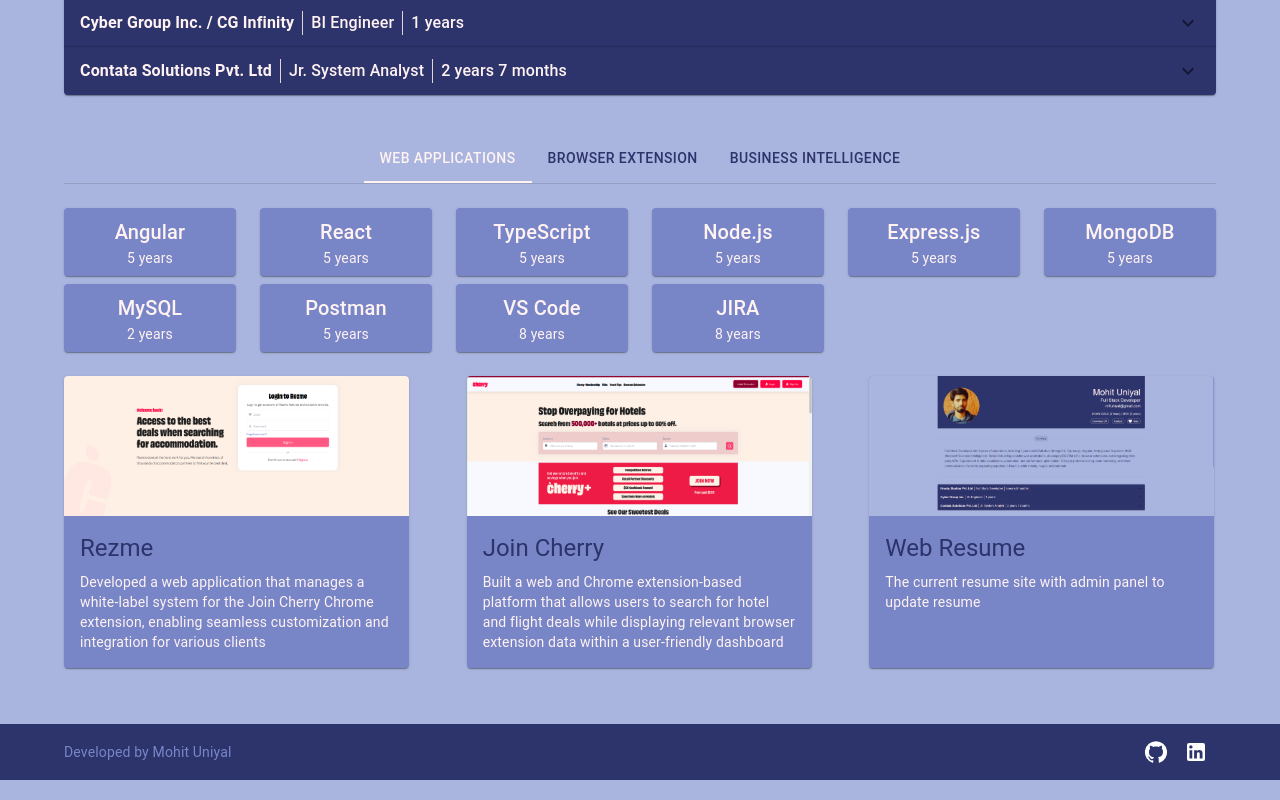
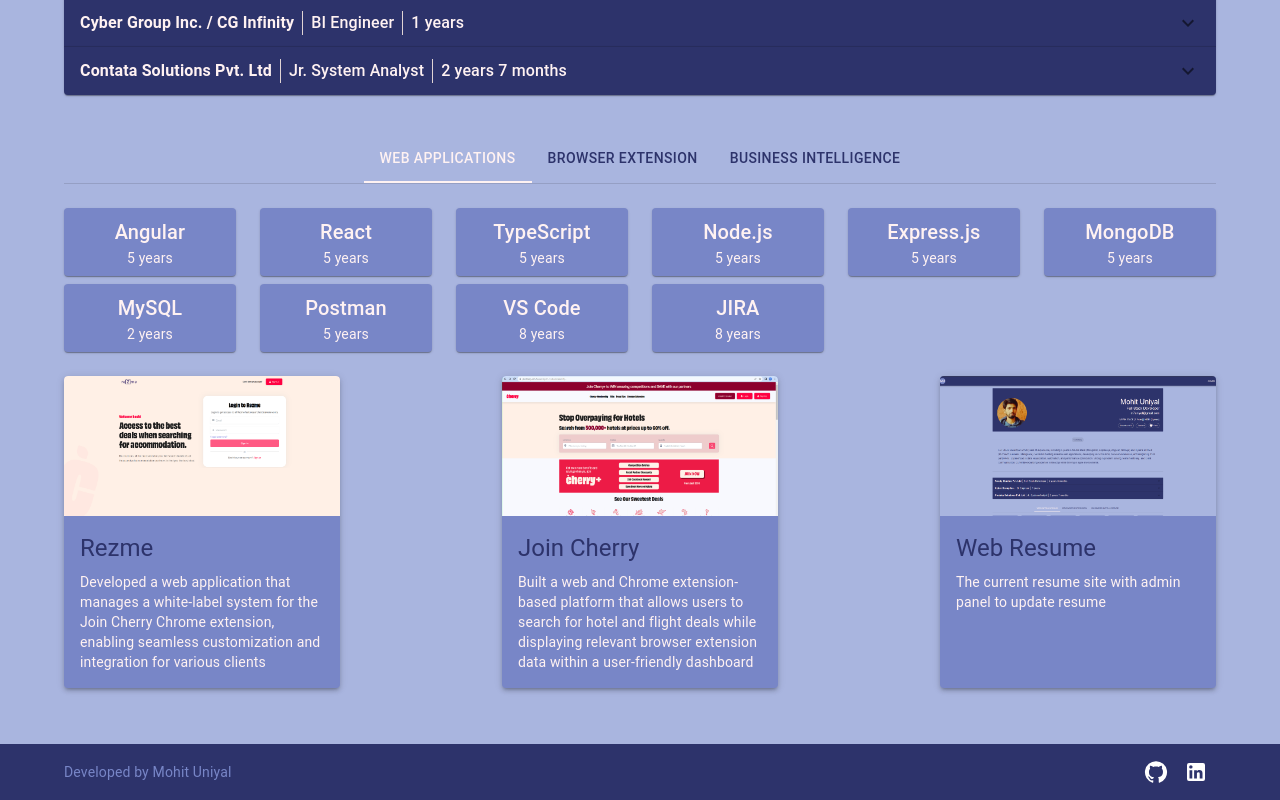
Before and after one commit to Mohit7th/resume, a React (Create React App) app: page / in a window 1280 px wide. Shown: the part 732-1532 px from the top of the page. Built offline with nearby package versions, Linux system fonts and the light colour scheme.

Commit message:
optimization and added animation

```diff
--- a/src/components/admin/SkillsBlock.tsx
+++ b/src/components/admin/SkillsBlock.tsx
@@ -76,8 +76,8 @@
                 </Grid>
             </Grid>
             <Grid container spacing={2}>
-                {Object.keys(skills).map((skillKey) => (
-                    <Grid size={{ xs: 12, md: 6 }} key={skillKey}>
+                {Object.keys(skills).map((skillKey, idx) => (
+                    <Grid size={{ xs: 12, md: 6 }} key={skillKey+idx}>
                         <h3>{skillKey.replace("-", " ")}</h3>
                         {skills[skillKey as SkillCategory].map(
                             (tech, index) => (
--- a/src/components/data.tsx
+++ b/src/components/data.tsx
@@ -314,6 +314,16 @@
             type: "businessIntelligence",
             image: "/assets/real-state.jpg",
         },
+        {
+            name: "Patent Analytics System",
+            description:
+                "Contributed in optimizing the slow running queries, made stored procedure to avoid mutliple database queries.",
+            technologies: ["MySQL"],
+            url: "https://www.contata.com/case-studies/invent-management-system-for-an-ip-law-consulting-firm/",
+            _id: "28",
+            type: "businessIntelligence",
+            image: "/assets/patent-analytics.jpg",
+        },
     ],
     workHistory: [
         {
--- a/src/components/home/Projects.tsx
+++ b/src/components/home/Projects.tsx
@@ -31,18 +31,24 @@
     return (
         <Grid
             container
-            spacing={{ lg: 7, sm: 2 }}
+            spacing={{ xs: 2, sm: 2, md: 2 }}
             sx={{ mt: 3, mb: 5, justifyContent: "space-between" }}
         >
-            {filteredProjects.map((project: any) => (
-                <Grid size={{ lg: 4 }}>
+            {filteredProjects.map((project: any, idx: number) => (
+                <Grid size={{ xs: 12, sm:6, md: 3}} key={idx}>
                     <Card
                         sx={{
-                            maxWidth: 345,
+                            maxWidth: 300,
                             display: "flex",
                             flexDirection: "column",
                             height: "100%",
                             backgroundColor: theme.palette.primary.light,
+                            transition: "0.3s",
+                            boxShadow: 3,
+                            "&:hover": {
+                                boxShadow: 10,
+                                transform: "translateY(-5px)",
+                            },
                         }}
                         key={project._id}
                     >
--- a/src/components/home/Skills.tsx
+++ b/src/components/home/Skills.tsx
@@ -1,6 +1,5 @@
 import { SyntheticEvent, useState } from "react";
 import { useUserData } from "../../context/UserContext";
-import { resumeData } from "../data";
 import { Box, Paper, styled, Tab, Tabs, Typography } from "@mui/material";
 import Grid from "@mui/material/Grid2";
 import Projects from "./Projects";
@@ -12,19 +11,11 @@
     value: number;
 }
 
-function CustomTabPanel(props: TabPanelProps) {
-    const { children, value, index, ...other } = props;
-
+function CustomTabPanel({ children, value, index }: TabPanelProps) {
     return (
-        <div
-            role="tabpanel"
-            hidden={value !== index}
-            id={`simple-tabpanel-${index}`}
-            aria-labelledby={`simple-tab-${index}`}
-            {...other}
-        >
-            {value === index && <Box sx={{ pt: 3 }}>{children}</Box>}
-        </div>
+        <Box sx={{ pt: 3, minHeight: "200px" }}>
+            {value === index && children}
+        </Box>
     );
 }
 
@@ -49,7 +40,7 @@
     const theme = useTheme();
     const userdata = useUserData();
     const header = Object.keys(userdata.skills) as Array<
-        keyof typeof resumeData.skills
+        keyof typeof userdata.skills
     >;
 
     const [tabIndex, setTabIndex] = useState(0);
@@ -69,9 +60,14 @@
                     sx={{ fontWeight: 700 }}
                 >
                     {header.map((tabName, index) => {
-                        const displayName = tabName === "browserExtension" ? "Browser Extension" : tabName === "businessIntelligence" ? "Business Intelligence" : "Web Applications"
+                        const displayName =
+                            tabName === "browserExtension"
+                                ? "Browser Extension"
+                                : tabName === "businessIntelligence"
+                                ? "Business Intelligence"
+                                : "Web Applications";
                         return (
-                            <Tab
+                            <Tab key={index}
                                 label={displayName}
                                 {...a11yProps(index, tabName)}
                                 sx={{
@@ -83,21 +79,19 @@
                 </Tabs>
             </Box>
 
-            {header.map((col, index) => (
-                <CustomTabPanel value={tabIndex} index={index}>
+            <CustomTabPanel value={tabIndex} index={tabIndex}>
                 <Grid
                     container
                     rowSpacing={1}
                     columnSpacing={{ xs: 1, sm: 2, md: 3 }}
                 >
-                        {userdata.skills[col].map((data) => (
-                            <Grid size={{ md: 2, sm: 4 }}>
+                    {userdata.skills[header[tabIndex]].map((data, idx) => (
+                        <Grid size={{ xs: 4, sm:6, md: 2}} key={idx}>
                             <Item
                                 sx={{
                                     backgroundColor:
                                         theme.palette.primary.light,
-                                        color: theme.palette.primary
-                                            .contrastText,
+                                    color: theme.palette.primary.contrastText,
                                 }}
                             >
                                 <Typography variant="h6" component="div">
@@ -111,7 +105,6 @@
 
                 <Projects tabIndex={tabIndex} header={header} />
             </CustomTabPanel>
-            ))}
         </Box>
     );
 }
--- a/src/components/home/TitleHeader.tsx
+++ b/src/components/home/TitleHeader.tsx
@@ -92,7 +92,7 @@
                                         onClick={handleDownloadCV}
                                         sx={{
                                             color: theme.palette.primary
-                                                .contrastText,
+                                                .contrastText
                                         }}
                                     />
                                 </Tooltip>
@@ -118,7 +118,7 @@
                                     arrow
                                 >
                                     <Chip
-                                        icon={<FavoriteIcon color="primary"/>}
+                                        icon={<FavoriteIcon color="primary" />}
                                         label="Rate"
                                         variant="outlined"
                                         onClick={handleOpenDialog}
```
Also changed, not shown: public/assets/patent-analytics.jpg (added). Lines whose indentation alone changed are shown as unchanged.
